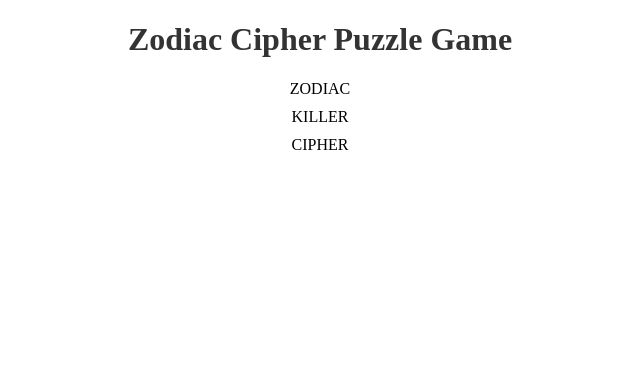
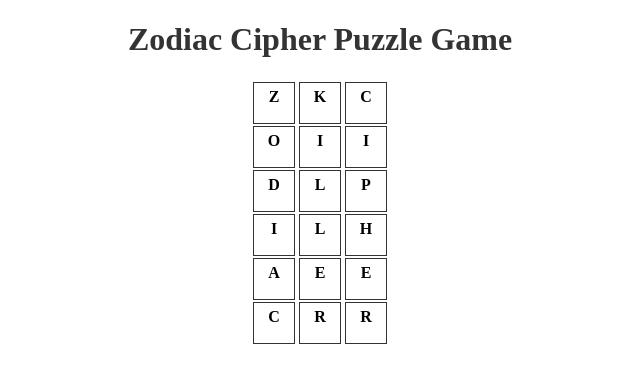
Before and after one commit to mzirkle/cipher-puzzle-game, a plain HTML site: page index.html in a window 1280 px wide. Shown: the whole page, without its empty margins (320-960 px from the left). Drawn offline with Linux system fonts and the light colour scheme.

Commit message:
styles.css

```diff
--- a/styles.css
+++ b/styles.css
@@ -8,26 +8,21 @@ h1 {
 
 #puzzle-container {
   display: flex;
-  flex-direction: column;
-  align-items: center;
-}
-
-.row {
-  display: flex;
+  flex-wrap: wrap;
   justify-content: center;
   margin-bottom: 10px;
 }
 
-.input-cell {
+.cell {
   width: 30px;
+  height: 30px;
   text-align: center;
   padding: 5px;
-  margin: 0 5px;
-}
-
-button {
-  margin-top: 10px;
-  padding: 5px 10px;
+  margin: 2px;
+  border: 1px solid #333;
+  cursor: pointer;
+  user-select: none;
+  font-weight: bold;
 }
 
 #result-text {
```
